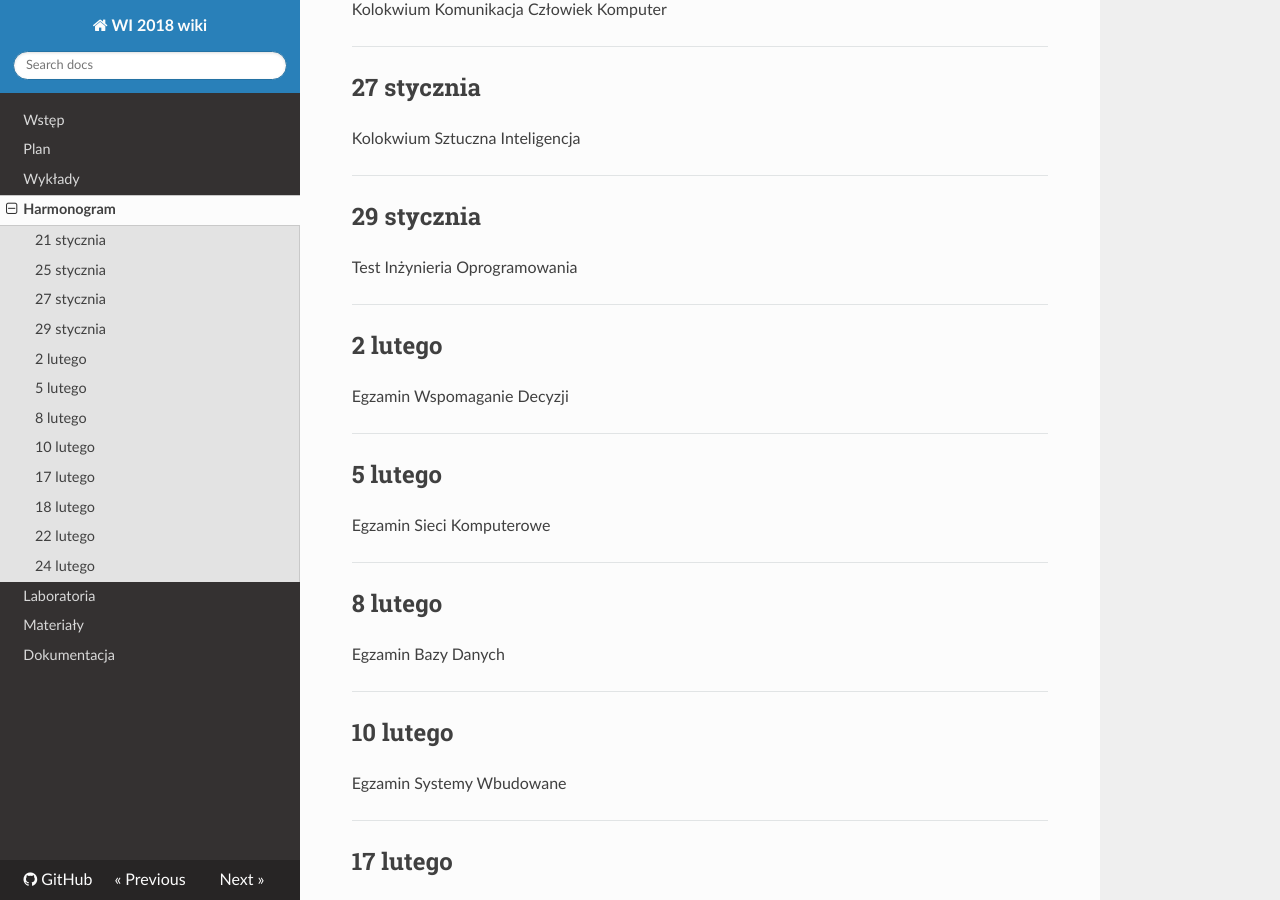
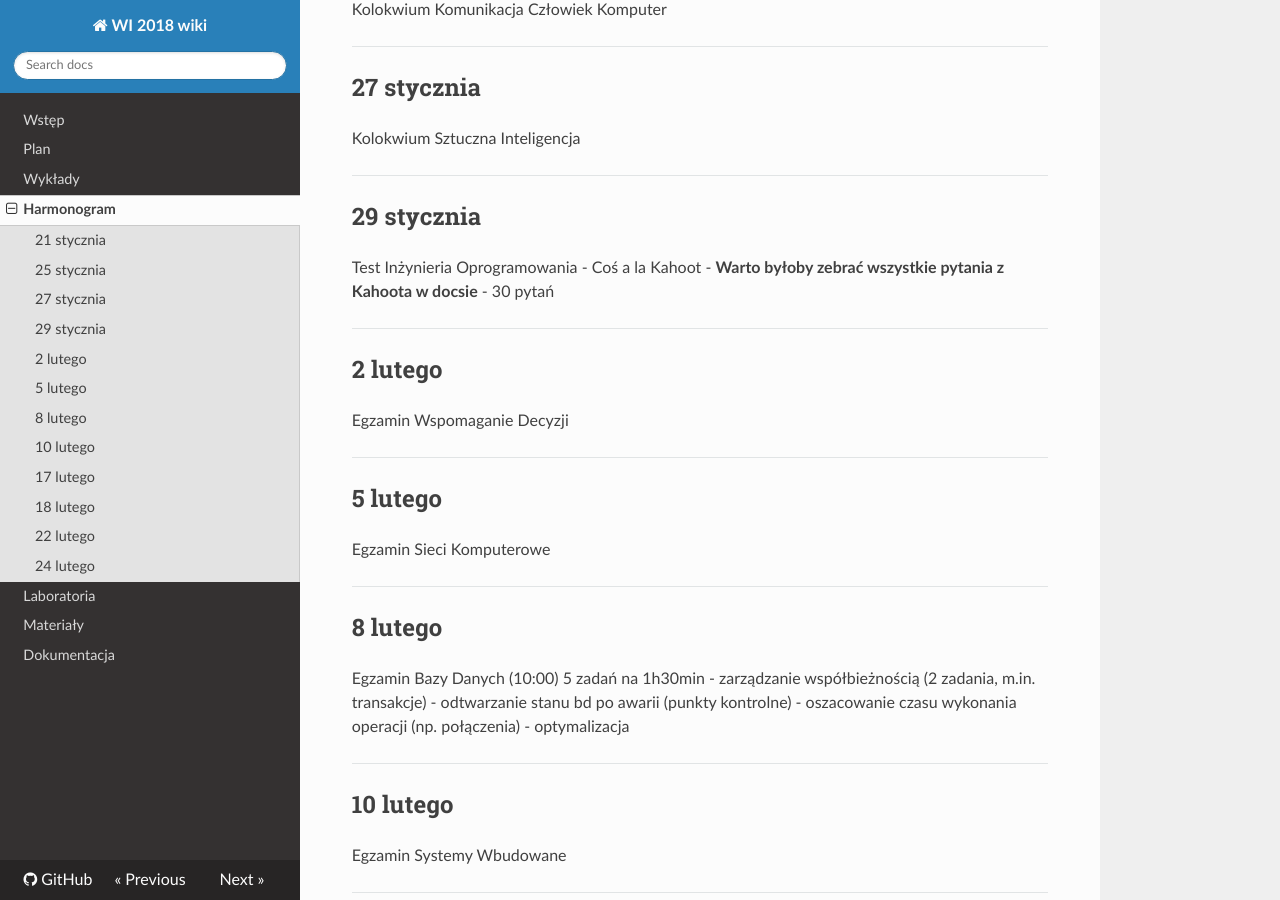
Before and after one commit to PUT-WI-18/wi18-wiki-sem5, an MkDocs documentation site: the page built from docs/terminarz.md, in a window 1280 px wide and 900 px high, scrolled down 372 px. Built offline with MkDocs 1.6.1, drawn with Linux system fonts in a browser that asks for light colours; nearby versions of some CDN libraries.

Commit message:
Update terminarz.md

```diff
--- a/docs/terminarz.md
+++ b/docs/terminarz.md
@@ -17,6 +17,9 @@ Kolokwium Sztuczna Inteligencja
 
 ## 29 stycznia
 Test Inżynieria Oprogramowania
+- Coś a la Kahoot
+- **Warto byłoby zebrać wszystkie pytania z Kahoota w docsie**
+- 30 pytań
 
 ----------------------
 
@@ -31,7 +34,12 @@ Egzamin Sieci Komputerowe
 ------------------------
 
 ## 8 lutego
-Egzamin Bazy Danych
+Egzamin Bazy Danych (10:00)
+5 zadań na 1h30min
+- zarządzanie współbieżnością (2 zadania, m.in. transakcje)
+- odtwarzanie stanu bd po awarii (punkty kontrolne)
+- oszacowanie czasu wykonania operacji (np. połączenia)
+- optymalizacja
 
 ------------------------
 
```
